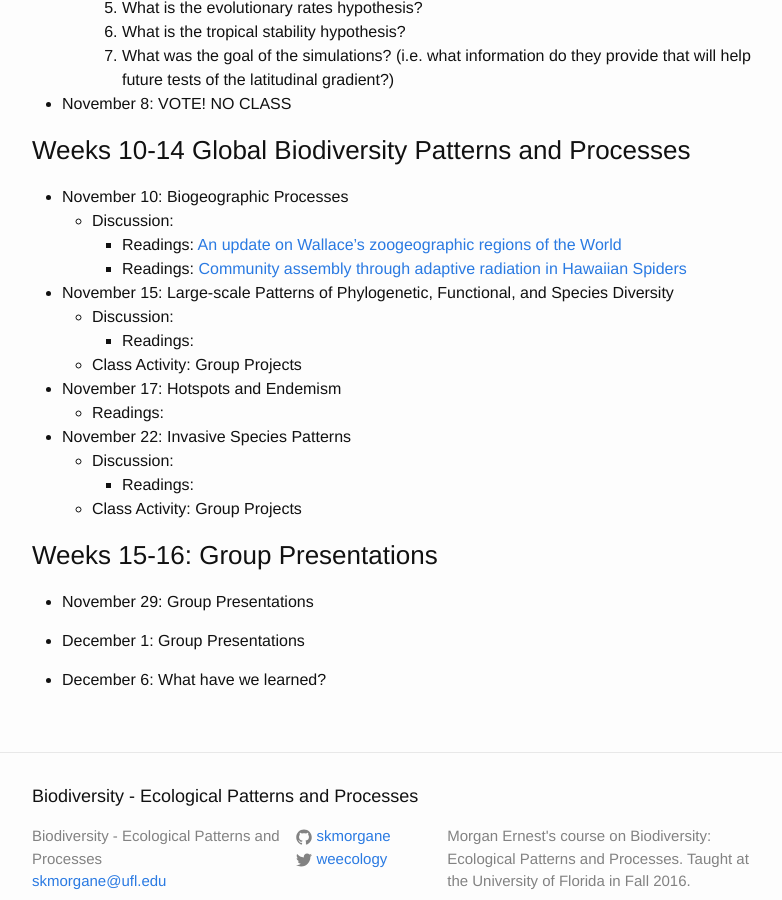
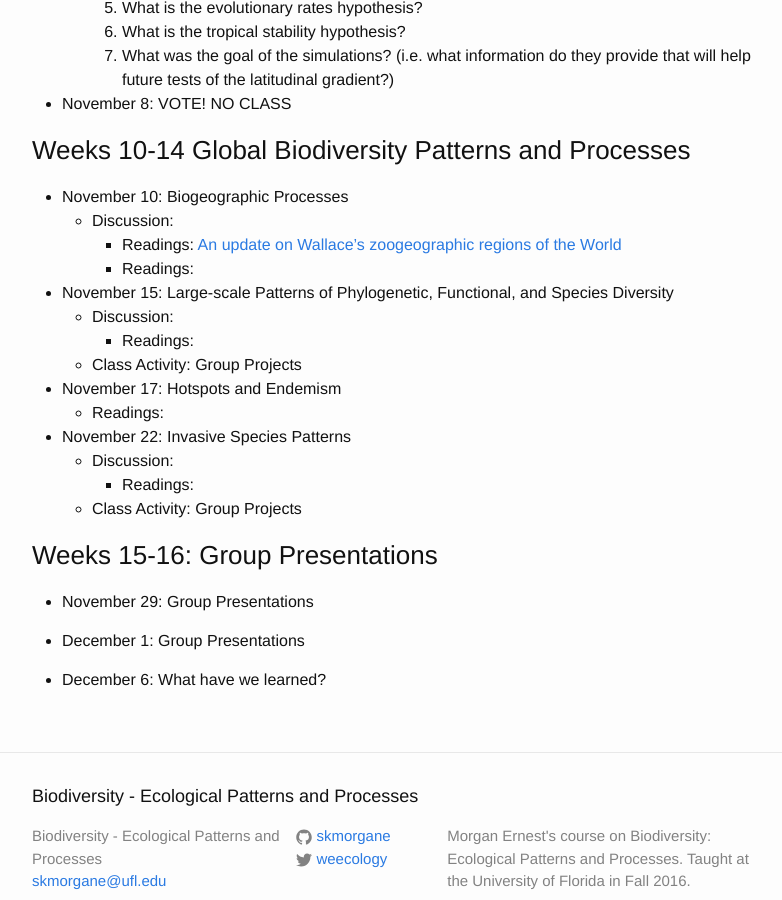
Before and after one commit to skmorgane/biodiversity-course, a Jekyll site: the page built from schedule.md, in a window 1280 px wide and 900 px high, scrolled down 9386 px. Shown: the whole window, without its empty margins (238-1020 px from the left). Built offline with Jekyll 4.4.1, drawn with Linux system fonts in a browser that asks for light colours.

Commit message:
Remove reading for Biogeography

```diff
--- a/schedule.md
+++ b/schedule.md
@@ -283,7 +283,7 @@ Tuesdays are often a split between class activity and discussion, thus there are
 * November 10: Biogeographic Processes
     * Discussion:
          * Readings: [An update on Wallace's zoogeographic regions of the World](https://doi.org/10.1126/science.1228282)
-         * Readings: [Community assembly through adaptive radiation in Hawaiian Spiders](https://doi.org/10.1126/science.1091875)
+         * Readings:
 
 * November 15: Large-scale Patterns of Phylogenetic, Functional, and Species Diversity
     * Discussion:
```
